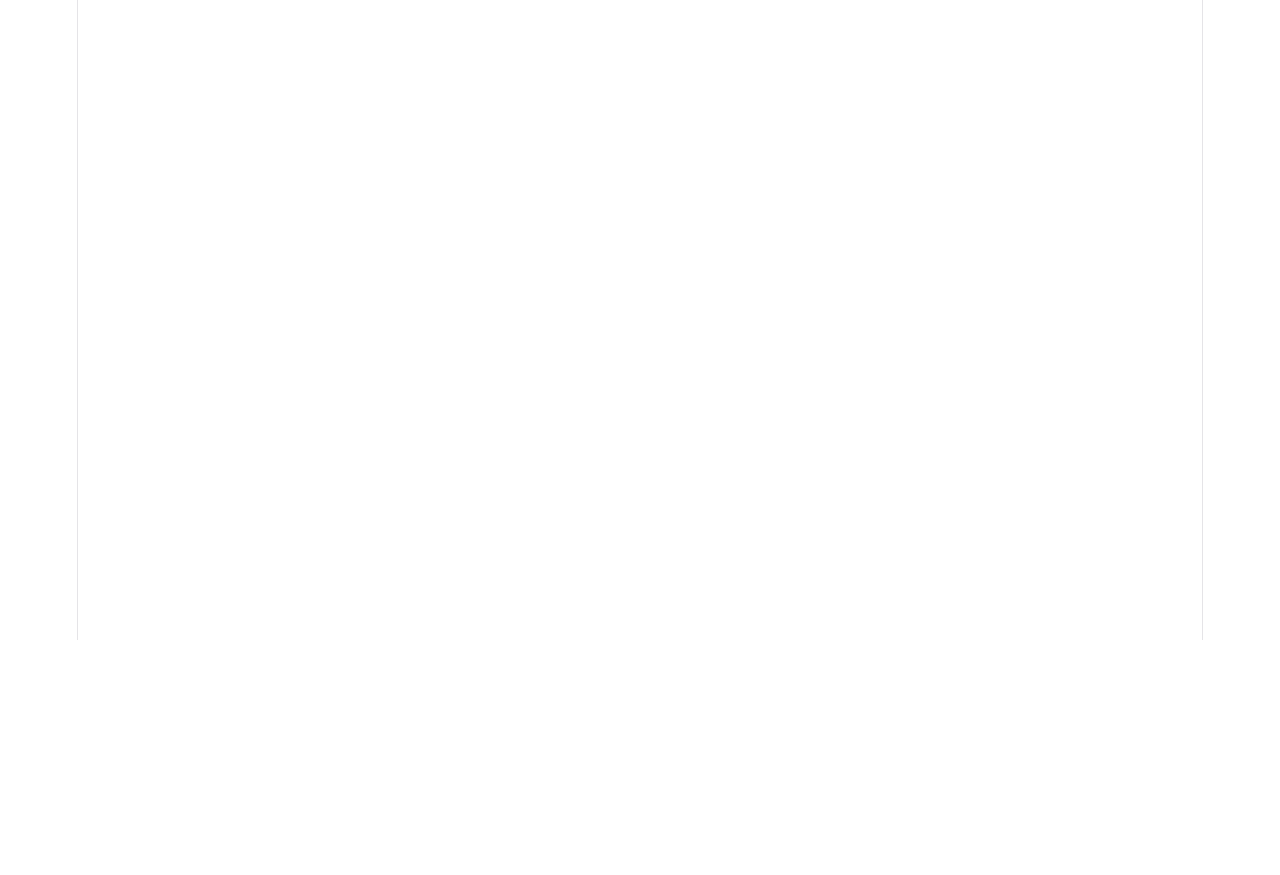
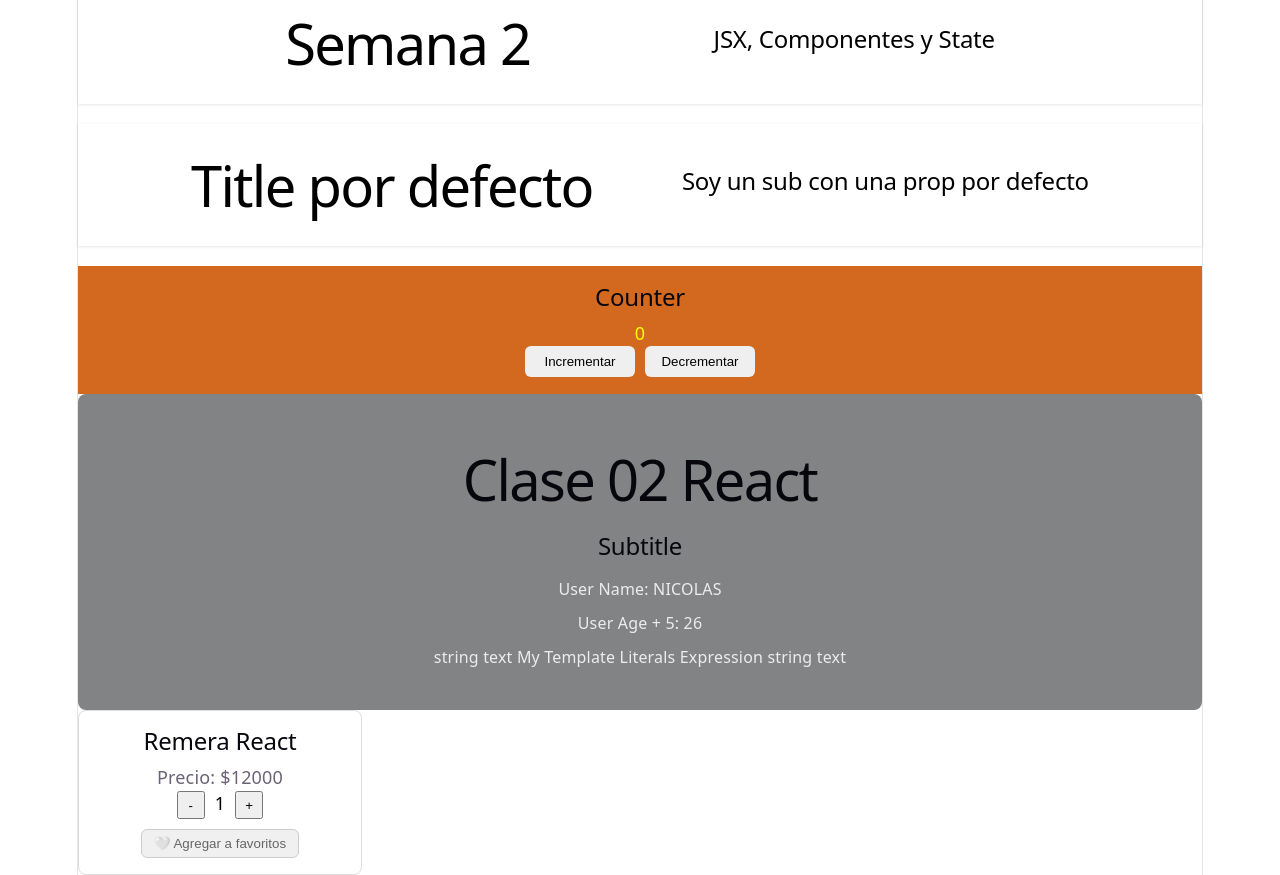
Before and after one commit to wperaltaarriaga/EcommerceSantel, a React (Vite) app: page / in a window 1280 px wide. Shown: the part 160-1035 px from the top of the page. Before the commit the page ends 800 px from the top, so only its background shows below. Built offline with nearby package versions, Linux system fonts and the light colour scheme.

Commit message:
feat: agregar componente ProductCard

```diff
--- a/src/App.css
+++ b/src/App.css
@@ -0,0 +1,17 @@
+.container {
+    display: flex;
+    flex-direction: column;
+    align-items: center;
+    justify-content: center;
+    padding: 40px 20px;
+    border-radius: 8px;
+    background-color: rgb(129, 131, 133);
+    color: #fff;
+    gap: 8px;
+  }
+
+  .container p {
+    margin: 0;
+    font-size: 16px;
+    opacity: 0.85;
+  }
--- a/src/App.jsx
+++ b/src/App.jsx
@@ -2,13 +2,35 @@
 // rfce + tab => crea componente
 
 import React from 'react'
-import Counter from './components/Counter/Counter'
+import Counter from './components/Counter/Counter.jsx'
+import NavBar from './components/NavBar/NavBar.jsx'
+import ProductCard from './components/ProductCard/ProductCard.jsx'
+import './App.css'
+function App() {
+    const name = "Nicolas";
+    const age = 21;
+    const expression = "My Template Literals Expression";
 
-function App() {
-  return (
-    <div>Hola</div>,
-    <Counter/>
-  )
-}
+    return (
+      <div>
+        <NavBar
+          title="Soy un title desde una prop!"
+          subtitle="Soy un subtitle desde una prop!"
+        />
+        <NavBar title="Semana 2" subtitle="JSX, Componentes y State" />
+        <NavBar />
+        <Counter />
+        <div className="container">
+          <h1>Clase 02 React</h1>
+          <h2>Subtitle</h2>
+          <p>User Name: {name.toUpperCase()}</p>
+          <p>User Age + 5: {age + 5}</p>
+          <p>{`string text ${expression} string text`}</p>
+        </div>
+        <ProductCard />
+      </div>
+    );
+  };
+
 
 export default App
--- a/src/components/Counter/Counter.jsx
+++ b/src/components/Counter/Counter.jsx
@@ -2,6 +2,9 @@ import React, { useState } from 'react';
 import styles from './Counter.module.css'
 
 // const [state, setState] = useState(initialState);
+// El primer valor es el dato que queremos leer.
+//El segundo valor es la función que usamos para modificarlo.
+
 
 function Counter() {
 
--- a/src/components/Counter/Counter.module.css
+++ b/src/components/Counter/Counter.module.css
@@ -1,4 +1,4 @@
-.container{
+.container {
     background-color: chocolate;
     padding: 15px;
     border: 2px solid chocolate;
@@ -6,13 +6,21 @@
     flex-direction: column;
     align-items: center;
     justify-content: center;
-}
+  }
 
-span{
+  span {
     color: yellow;
-}
+  }
 
-.btns{
+  .btns {
     display: flex;
     gap: 10px;
-}
+  }
+
+  .btns button {
+    min-width: 110px;
+    padding: 8px 12px;
+    cursor: pointer;
+    border: none;
+    border-radius: 6px;
+  }
--- a/src/components/NavBar/NavBar.jsx
+++ b/src/components/NavBar/NavBar.jsx
@@ -1,9 +1,17 @@
-import React from 'react'
+import React from "react";
+import styles from "./NavBar.module.css";
 
-function NavBar() {
+
+const NavBar = ({
+  title = "Title por defecto",
+  subtitle = "Soy un sub con una prop por defecto",
+}) => {
   return (
-    <div>NavBar</div>
-  )
-}
+    <nav className={styles.nav}>
+      <h1>{title}</h1>
+      <h2>{subtitle}</h2>
+    </nav>
+  );
+};
 
-export default NavBar
+export default NavBar;
--- a/src/components/NavBar/NavBar.module.css
+++ b/src/components/NavBar/NavBar.module.css
@@ -0,0 +1,15 @@
+.nav {
+    display: flex;
+    justify-content: space-evenly;
+    align-items: center;
+    background-color: white;
+    padding: 16px 24px;
+    margin-bottom: 20px;
+    box-sizing: border-box;
+    box-shadow: 0 1px 3px rgba(0, 0, 0, 0.1);
+  }
+
+  .nav h1,
+  .nav h2 {
+    color: black;
+  }
--- /dev/null
+++ b/src/components/ProductCard/ProductCard.jsx
@@ -0,0 +1,41 @@
+import { useState } from "react"
+import styles from './ProductCard.module.css'
+
+function ProductCard() {
+  const [cantidad, setCantidad] = useState(1)
+  const [esFavorito, setEsFavorito] = useState(false)
+
+  const sumarCantidad = () => {
+    setCantidad(prev => prev + 1)
+  }
+
+  const restarCantidad = () => {
+    setCantidad(prev => (prev > 0 ? prev - 1 : 0))
+  }
+
+  const toggleFavorite = () => {
+    setEsFavorito(prev => !prev)
+  }
+
+  return (
+    <article className={styles.article}>
+      <h2>Remera React</h2>
+      <p>Precio: $12000</p>
+
+      <div className={styles.btns}>
+        <button className={styles.button} onClick={restarCantidad}>-</button>
+        <span className={styles.span}>{cantidad}</span>
+        <button className={styles.button} onClick={sumarCantidad}>+</button>
+      </div>
+
+      <button
+        className={esFavorito ? styles.favActivo : styles.favInactivo}
+        onClick={toggleFavorite}
+      >
+        {esFavorito ? '❤️ Favorito' : '🤍 Agregar a favoritos'}
+      </button>
+    </article>
+  )
+}
+
+export default ProductCard
--- /dev/null
+++ b/src/components/ProductCard/ProductCard.module.css
@@ -0,0 +1,39 @@
+.article {
+  width: 250px;
+  padding: 16px;
+  border: 1px solid #ddd;
+  border-radius: 8px;
+  text-align: center;
+}
+
+.button {
+  width: 28px;
+  height: 28px;
+  cursor: pointer;
+}
+
+.span {
+  margin: 0 10px;
+  color: #000;
+}
+
+.favInactivo {
+  margin-top: 10px;
+  padding: 6px 12px;
+  border: 1px solid #ccc;
+  border-radius: 6px;
+  background: #f0f0f0;
+  color: #666;
+  cursor: pointer;
+}
+
+.favActivo {
+  margin-top: 10px;
+  padding: 6px 12px;
+  border: 1px solid #e63946;
+  border-radius: 6px;
+  background: #ffe5e8;
+  color: #e63946;
+  font-weight: 600;
+  cursor: pointer;
+}
```
